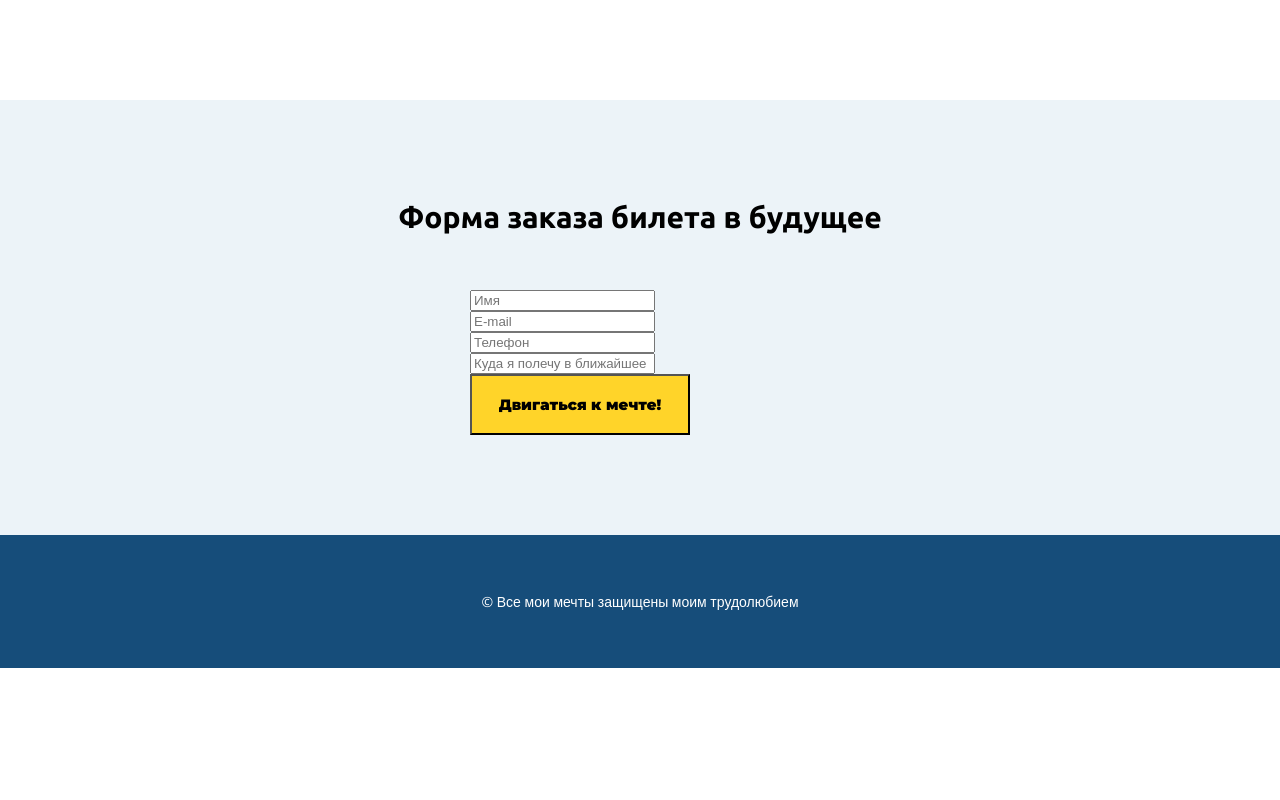
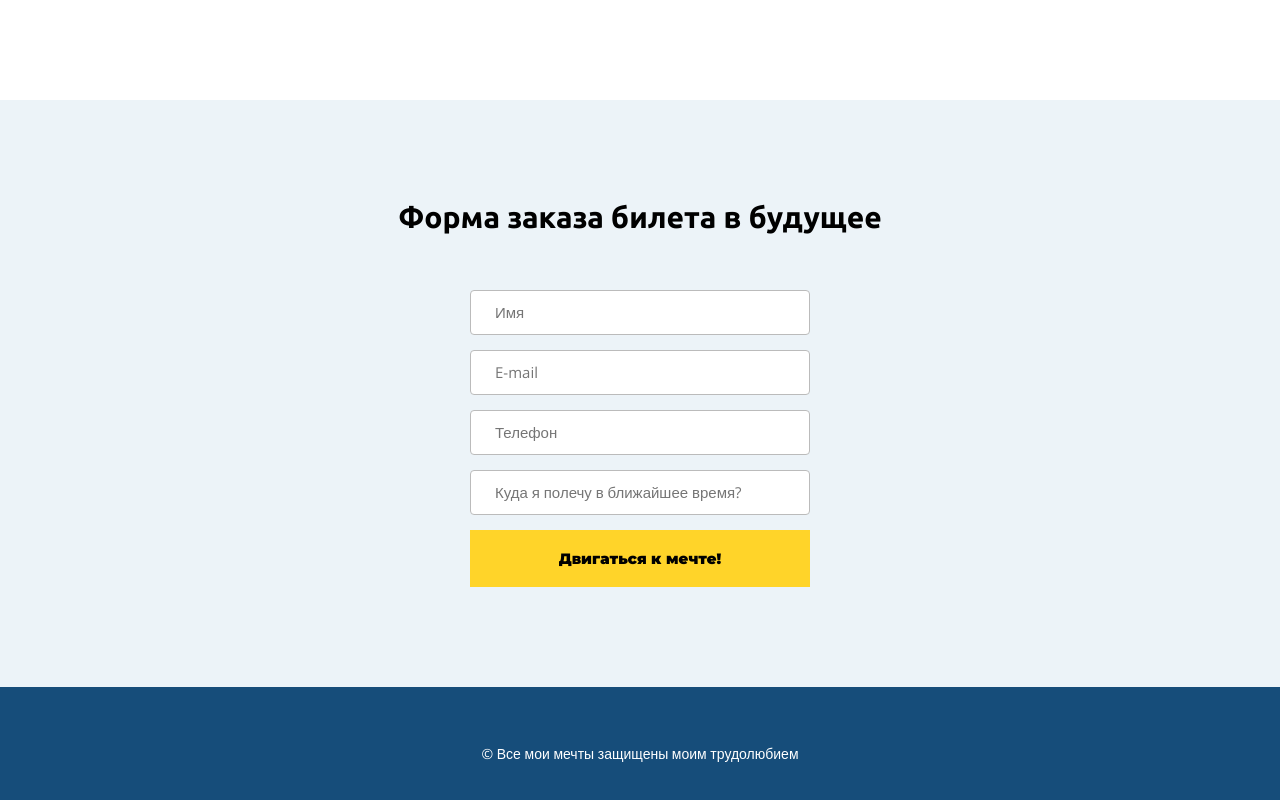
Before and after one commit to MaximMorkovnik/LandingPage, a plain HTML site: page index.html in a window 1280 px wide. Shown: the part 1287-2087 px from the top of the page. Before the commit the page ends 1955 px from the top, so only its background shows below. Drawn offline with nearby package versions, Linux system fonts and the light colour scheme.

Commit message:
Update main.css

```diff
--- a/css/main.css
+++ b/css/main.css
@@ -148,7 +148,7 @@ p {
     /* сверху | горизонтально | снизу */
 }
 
-.input {
+.form__input {
     width: 100%;
     border: 1px solid #bbbbbb;
     font-size: 15px;
@@ -159,7 +159,7 @@ p {
     margin-bottom: 15px;
 }
 
-.btn-form {
+.form__button {
     width: 100%;
     border: 0;
     cursor: pointer;
```
